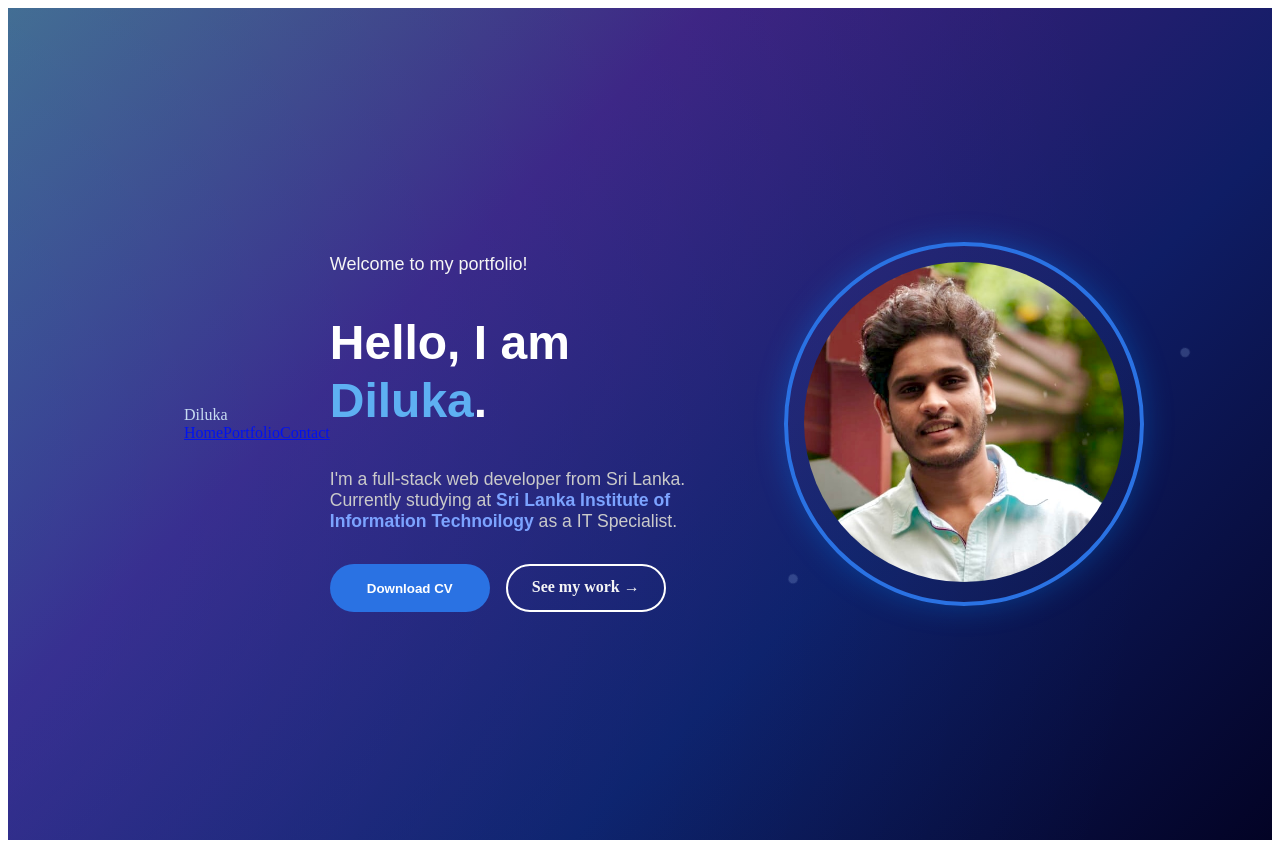
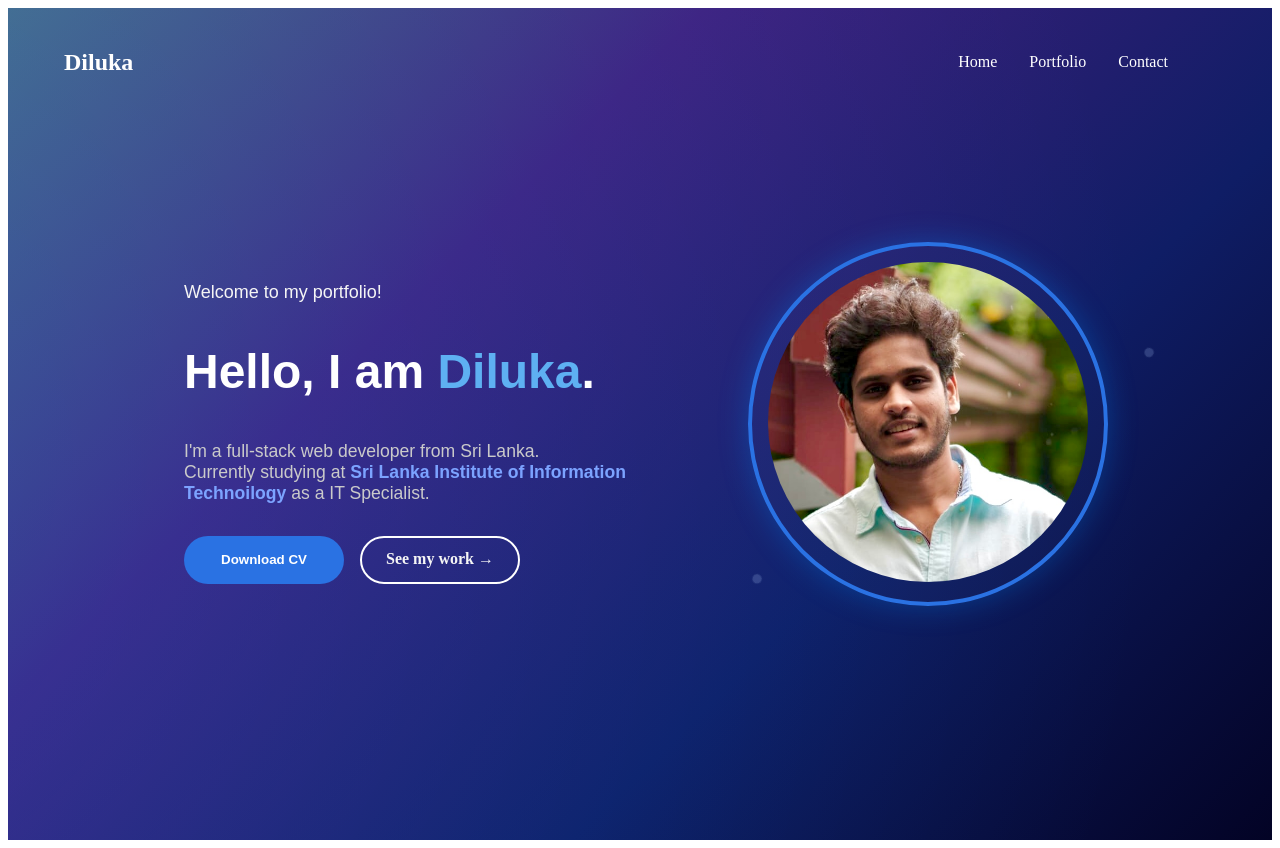
Before and after one commit to dilukaathukorala/My-Portfolio, a Next.js app: page / in a window 1280 px wide. Built offline with nearby package versions, Linux system fonts and the light colour scheme.

Commit message:
Update css of the hero
Added css to hero's nav bar and name

```diff
--- a/styles/Hero.css
+++ b/styles/Hero.css
@@ -354,3 +354,42 @@
     padding: 0.6rem 1.2rem;
   }
 }
+/*nav bar and name*/
+.hero-header {
+  position: fixed;
+  top: 2rem;
+  left: 2rem;
+  right: 5rem;
+  height: 60px;
+  display: flex;
+  justify-content: space-between;
+  align-items: center;
+  padding: 0 2rem;
+  z-index: 1000;
+  background: transparent; /* Blends into hero background */
+}
+
+/* Left side: Name */
+.hero-name {
+  font-size: 1.5rem;
+  font-weight: bold;
+  color: #ffffff;
+}
+
+/* Right side: Navigation */
+.hero-nav {
+  display: flex;
+  gap: 2rem;
+}
+
+.hero-nav a {
+  text-decoration: none;
+  color: #ffffff;
+  font-weight: 500;
+  font-size: 1rem;
+  transition: color 0.3s ease;
+}
+
+.hero-nav a:hover {
+  color: #60a5fa; /* Optional hover color */
+}
```
